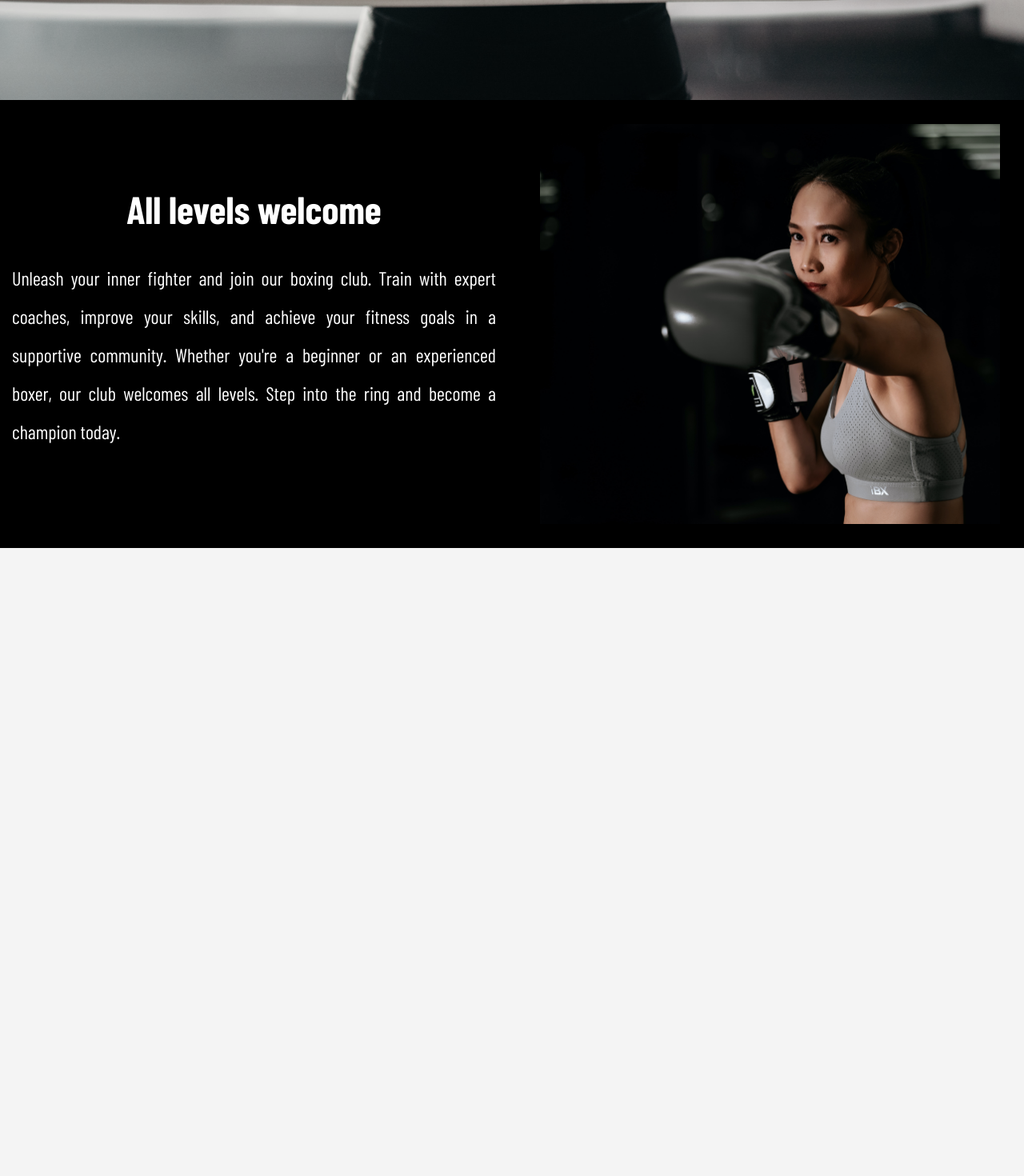
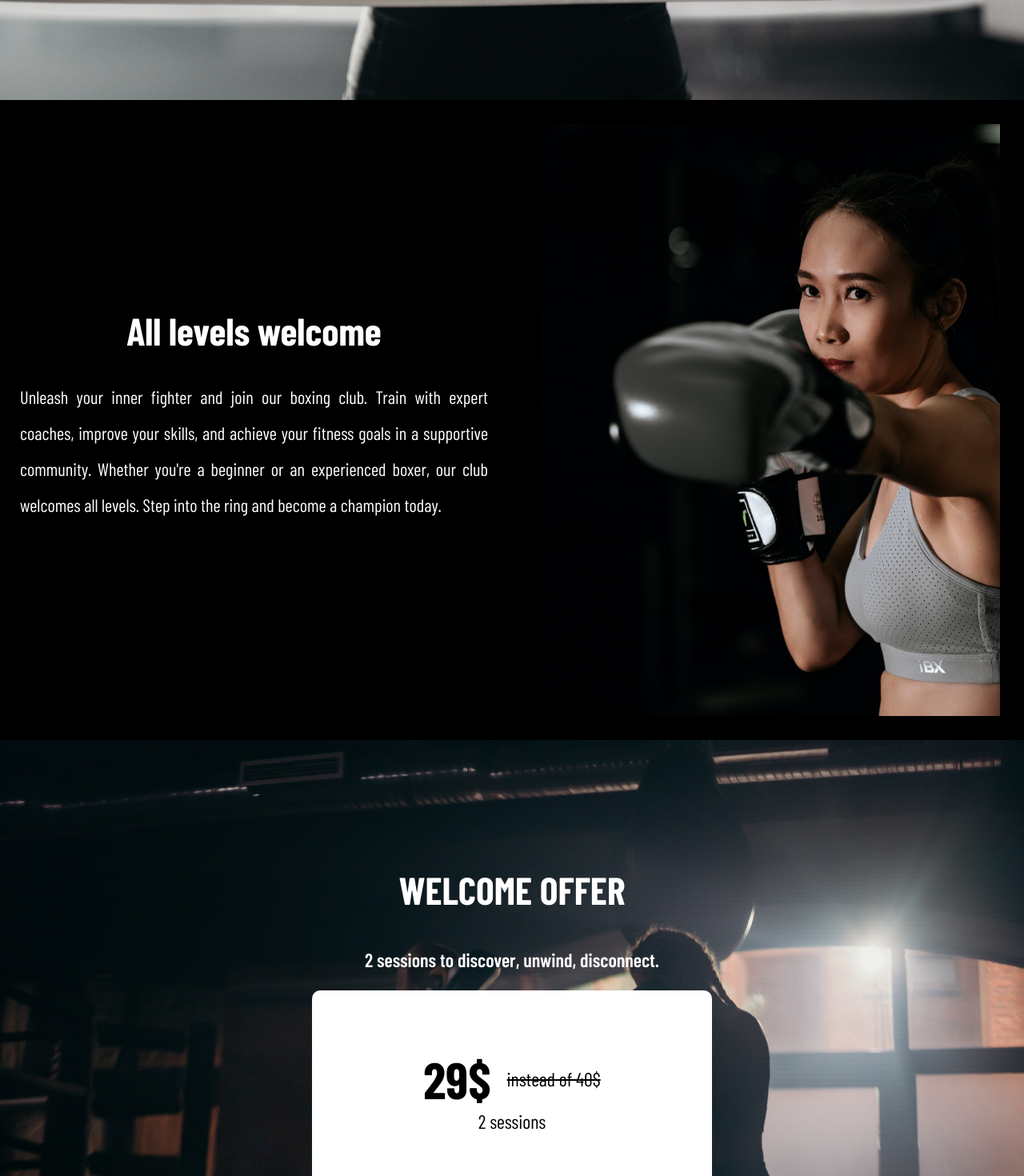
Before and after one commit to Lea2119/cornerstore-club, a React (Create React App) app: page / in a window 1280 px wide. Shown: the part 675-2145 px from the top of the page at 80% size. Before the commit the page ends 1360 px from the top, so only its background shows below. Built offline with nearby package versions, Linux system fonts and the light colour scheme; a web font is replaced by a local one.

Commit message:
offer section modified and made responsive

```diff
--- a/src/components/Offer.js
+++ b/src/components/Offer.js
@@ -7,7 +7,7 @@ import { NavLink } from "react-router-dom";
 const Offer = () => {
   return (
     <div className="offer">
-      <h1>- WELCOME OFFER -</h1>
+      <h1>WELCOME OFFER</h1>
       <p className="offer-text">2 sessions to discover, unwind, disconnect.</p>
       <OfferCard />
       <NavLink to="/subscription">
--- a/src/components/OfferCard.js
+++ b/src/components/OfferCard.js
@@ -4,7 +4,7 @@ import "../style/OfferCard.css";
 const OfferCard = () => {
   return (
     <div className="offer-card">
-      <div>
+      <div className="offer-card-content">
         <p className="new-price">29$</p>
         <p className="old-price">
           <s>instead of 40$</s>
--- a/src/pages/Home.js
+++ b/src/pages/Home.js
@@ -11,8 +11,8 @@ const Home = () => {
     <div className="home">
       <Hero />
       <Description />
-      {/* <Offer />
-      <Prices />
+      <Offer />
+      {/* <Prices />
       <Footer/> */}
     </div>
   );
--- a/src/style/Description.css
+++ b/src/style/Description.css
@@ -1,13 +1,12 @@
 .about {
   background-color: black;
   color: white;
-  height: 70vh;
+  height: 100vh;
 }
 
 .about-wrapper {
   height: 100%;
   width: 100%;
-  /* background-color: blue; */
   display: grid;
   grid-gap: 10px;
   grid-template-columns: repeat(2, 1fr);
@@ -18,8 +17,8 @@
   font-size: 1.5rem;
   flex-direction: column;
   justify-content: center;
-  padding-left: 15px;
-  padding-right: 15px;
+  padding-left: 25px;
+  padding-right: 25px;
 }
 
 .about-content h1 {
@@ -30,6 +29,7 @@
 .about-content p {
   text-align: justify;
   line-height: 2;
+  font-size: 1.4rem;
 }
 
 .about-img {
--- a/src/style/Offer.css
+++ b/src/style/Offer.css
@@ -4,7 +4,7 @@
   justify-content: center;
   align-items: center;
   padding: 80px;
-  min-height: 500px;
+  height: 80vh;
   background-image: url("../assets/pexels-cottonbro-studio-4753893.jpg");
   background-position: center center;
   background-repeat: no-repeat;
@@ -15,6 +15,7 @@
   color: white;
   font-size: 3rem;
   padding: 20px;
+  margin: 0;
   font-weight: 800;
 }
 
@@ -23,3 +24,18 @@
   font-size: 1.5rem;
   font-weight: 600;
 }
+
+@media screen and (max-width: 520px) {
+  .offer-text {
+    font-size: 1.2rem;
+  }
+}
+
+@media screen and (max-width: 475px) {
+  .offer h1 {
+    display: none;
+  }
+  .offer-text {
+    display: none;
+  }
+}
--- a/src/style/OfferCard.css
+++ b/src/style/OfferCard.css
@@ -51,3 +51,25 @@
     font-size: 1rem;
   }
 }
+
+@media screen and (max-width: 475px) {
+  .offer-card {
+    height: 50%;
+    width: 90%;
+  }
+
+  .offer-card-content {
+    display: flex;
+    flex-direction: column;
+    align-items: center;
+    justify-content: center;
+  }
+
+  .old-price {
+    margin-top: 20px;
+  }
+
+  .sessions {
+    margin-top: 20px;
+  }
+}
```
Lines whose indentation alone changed are shown as unchanged.
